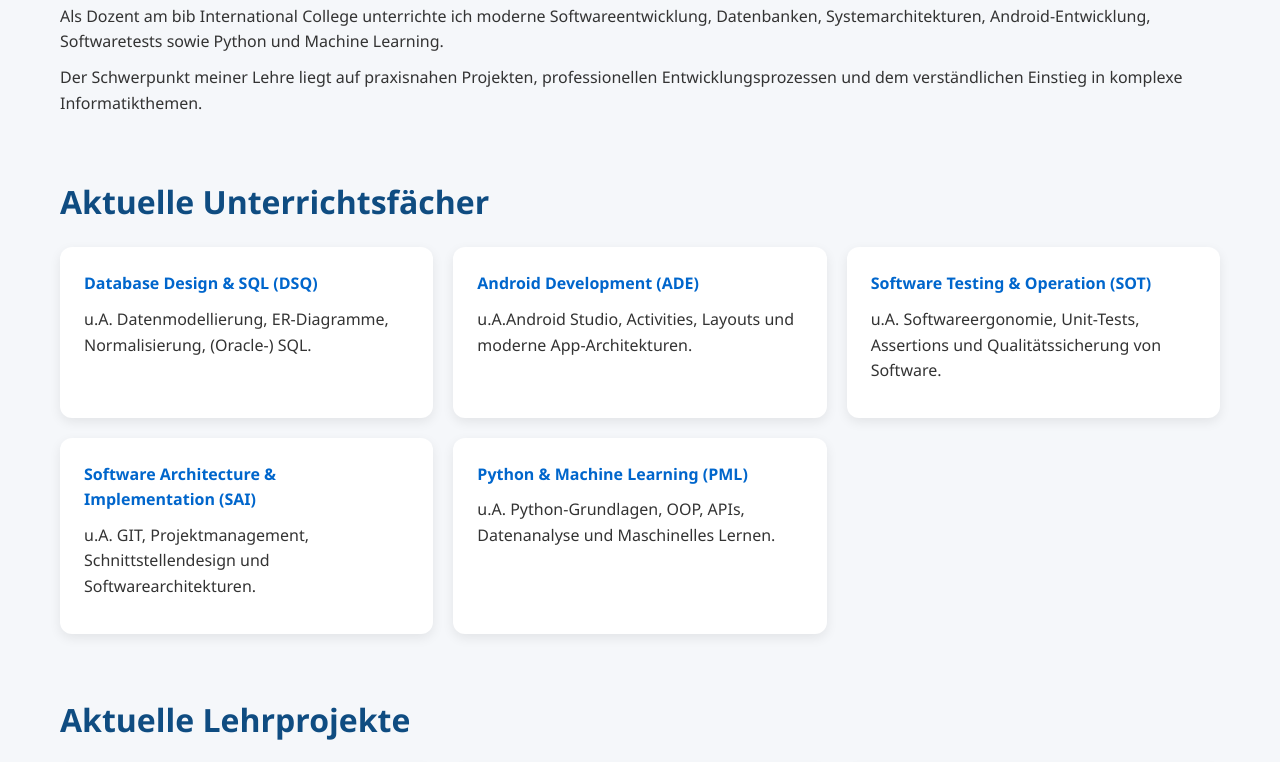
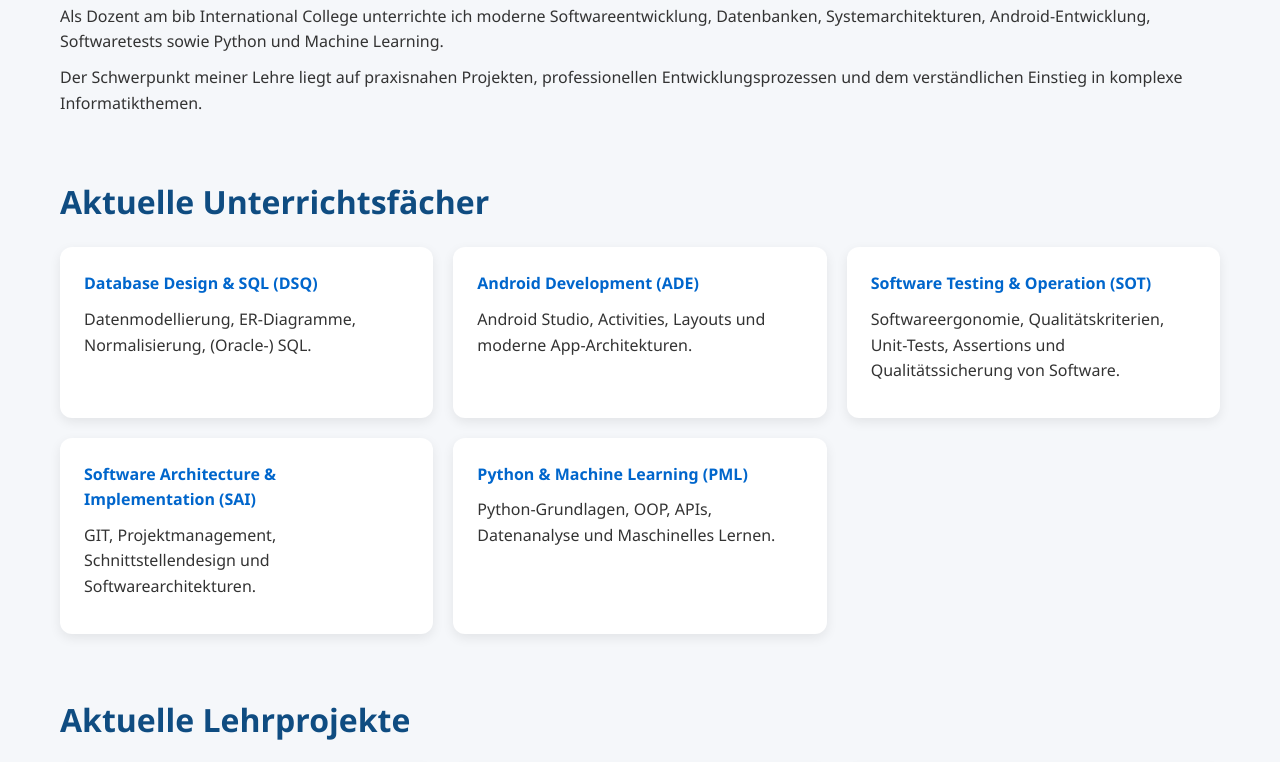
Before and after one commit to bibrum/landingpage, a plain HTML site: page index.html in a window 1280 px wide. Shown: the part 544-1306 px from the top of the page. Drawn offline with Linux system fonts and the light colour scheme.

Commit message:
Aktualisierung Lehrinhalte (index.html)

```diff
--- a/index.html
+++ b/index.html
@@ -143,27 +143,27 @@
 
                 <div class="card">
                     <h4>Database Design & SQL (DSQ)</h4>
-                    <p>u.A. Datenmodellierung, ER-Diagramme, Normalisierung, (Oracle-) SQL.</p>
+                    <p>Datenmodellierung, ER-Diagramme, Normalisierung, (Oracle-) SQL.</p>
                 </div>
 
                 <div class="card">
                     <h4>Android Development (ADE)</h4>
-                    <p>u.A.Android Studio, Activities, Layouts und moderne App-Architekturen.</p>
+                    <p>Android Studio, Activities, Layouts und moderne App-Architekturen.</p>
                 </div>
 
                 <div class="card">
                     <h4>Software Testing & Operation (SOT)</h4>
-                    <p>u.A. Softwareergonomie, Unit-Tests, Assertions und Qualitätssicherung von Software.</p>
+                    <p>Softwareergonomie, Qualitätskriterien, Unit-Tests, Assertions und Qualitätssicherung von Software.</p>
                 </div>
 
                 <div class="card">
                     <h4>Software Architecture & Implementation (SAI)</h4>
-                    <p>u.A. GIT, Projektmanagement, Schnittstellendesign und Softwarearchitekturen.</p>
+                    <p>GIT, Projektmanagement, Schnittstellendesign und Softwarearchitekturen.</p>
                 </div>
 
                 <div class="card">
                     <h4>Python & Machine Learning (PML)</h4>
-                    <p>u.A. Python-Grundlagen, OOP, APIs, Datenanalyse und Maschinelles Lernen.</p>
+                    <p>Python-Grundlagen, OOP, APIs, Datenanalyse und Maschinelles Lernen.</p>
                 </div>
 
             </div>
```
